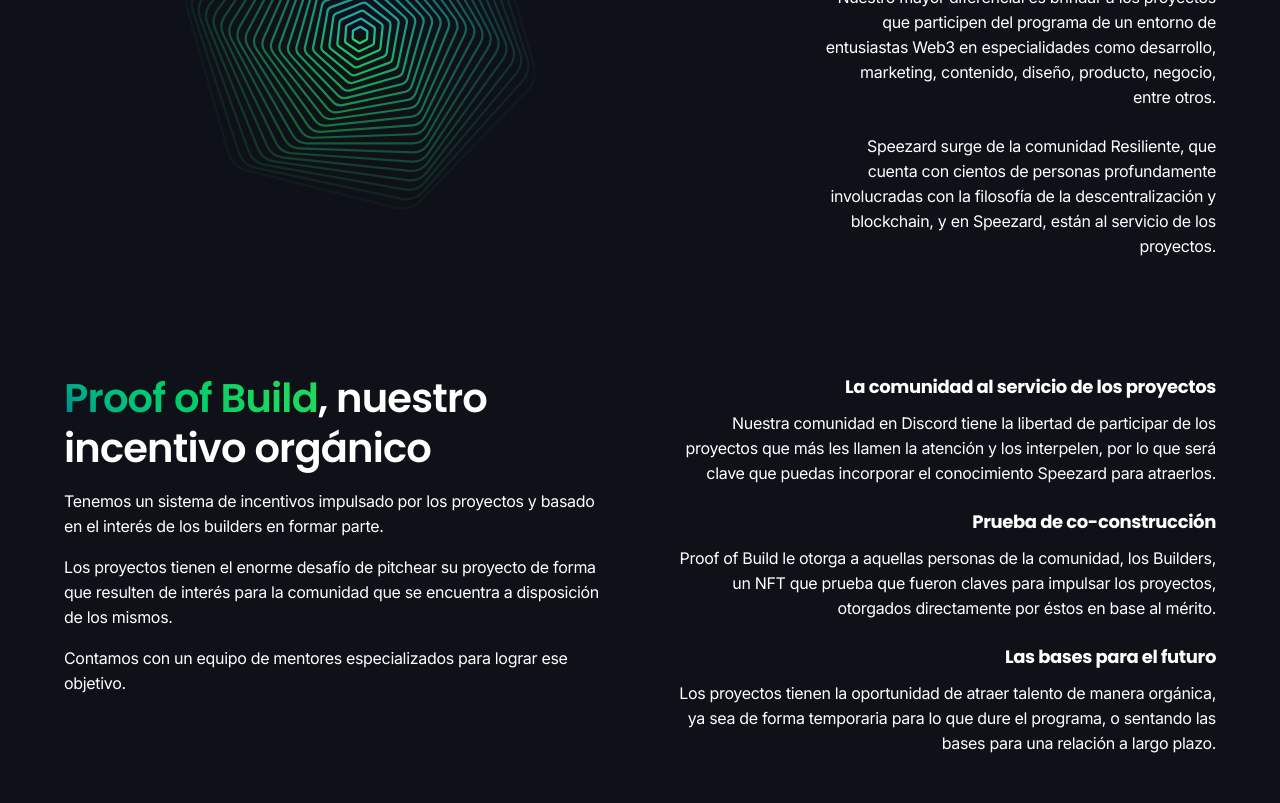
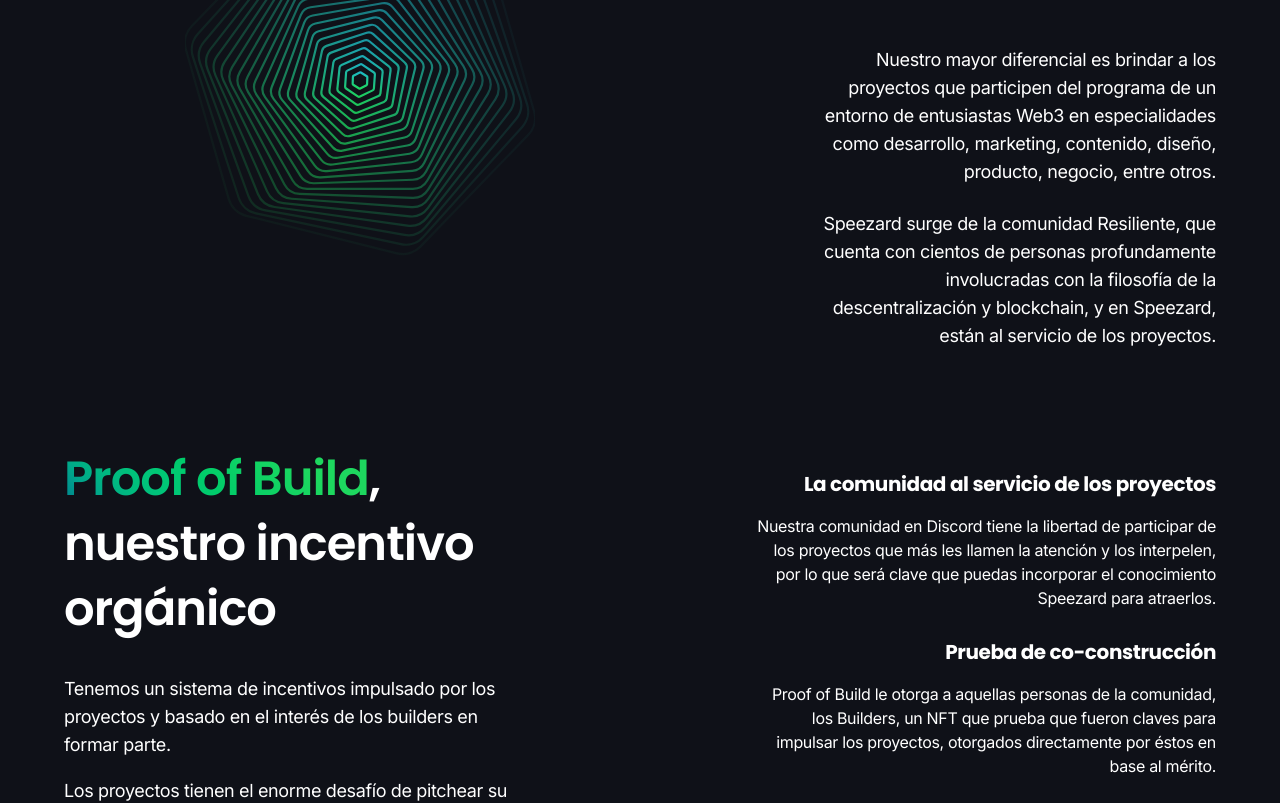
Before and after one commit to leonardoromero/landing-speezard, a Next.js app: page / in a window 1280 px wide. Shown: the part 1780-2583 px from the top of the page. Built offline with nearby package versions, Linux system fonts and the light colour scheme.

Commit message:
Minor spacing fixes

```diff
--- a/pages/sections/Community/_community.scss
+++ b/pages/sections/Community/_community.scss
@@ -23,6 +23,11 @@
 		&-title {
 			@extend .heading;
 			@extend .mobile-heading-2;
+			@media (min-width: 724px) {
+				font-size: 4.8rem;
+				line-height: 6.5rem;
+				margin-bottom: 16px;
+			}
 
 			span {
 				@extend .accent-word;
@@ -34,6 +39,10 @@
 			@extend .mobile-paragraph-md;
 			margin-top: 24px;
 			width: 75%;
+			@media (min-width: 724px) {
+				font-size: 1.8rem;
+				line-height: 2.8rem;
+			}
 		}
 	}
 	&__img {
--- a/pages/sections/ProofOfBuild/_proofofbuild.scss
+++ b/pages/sections/ProofOfBuild/_proofofbuild.scss
@@ -7,15 +7,16 @@
 
 	@media (min-width: 900px) {
 		flex-direction: row-reverse;
-		gap:64px;
+		justify-content: space-between;
+		gap: 64px;
 	}
 
 	&__right {
 		border-top: 1px solid gray;
-		padding-top:2rem;
-		@media(min-width:900px){
-			width:50%;
-			border:none;
+		padding-top: 2rem;
+		@media (min-width: 900px) {
+			width: 40%;
+			border: none;
 			text-align: right;
 		}
 
@@ -23,26 +24,40 @@
 			h5 {
 				@extend .heading;
 				@extend .mobile-heading-5;
+				@media (min-width: 724px) {
+					font-weight: 700;
+					font-size: 2rem;
+					line-height: 3.6rem;
+				}
 			}
 			p {
 				@extend .paragraph;
 				@extend .mobile-paragraph-md;
 				margin: 12px 0 24px;
+				@media (min-width: 724px) {
+					font-size: 1.6rem;
+					line-height: 2.4rem;
+				}
 			}
 		}
 	}
 
 	&__left {
-		@media(min-width:900px){
-			width:50%;
-			display:flex;
+		@media (min-width: 900px) {
+			width: 40%;
+			display: flex;
 			flex-direction: column;
 			justify-content: center;
+			gap: 16px;
 		}
 
 		&-title {
 			@extend .heading;
 			@extend .mobile-heading-2;
+			@media (min-width: 724px) {
+				font-size: 4.8rem;
+				line-height: 6.5rem;
+			}
 			span {
 				@extend .accent-word;
 			}
@@ -52,6 +67,10 @@
 			@extend .paragraph;
 			@extend .mobile-paragraph-md;
 			margin-bottom: 5rem;
+			@media (min-width: 724px) {
+				font-size: 1.8rem;
+				line-height: 2.8rem;
+			}
 		}
 	}
 }
```
